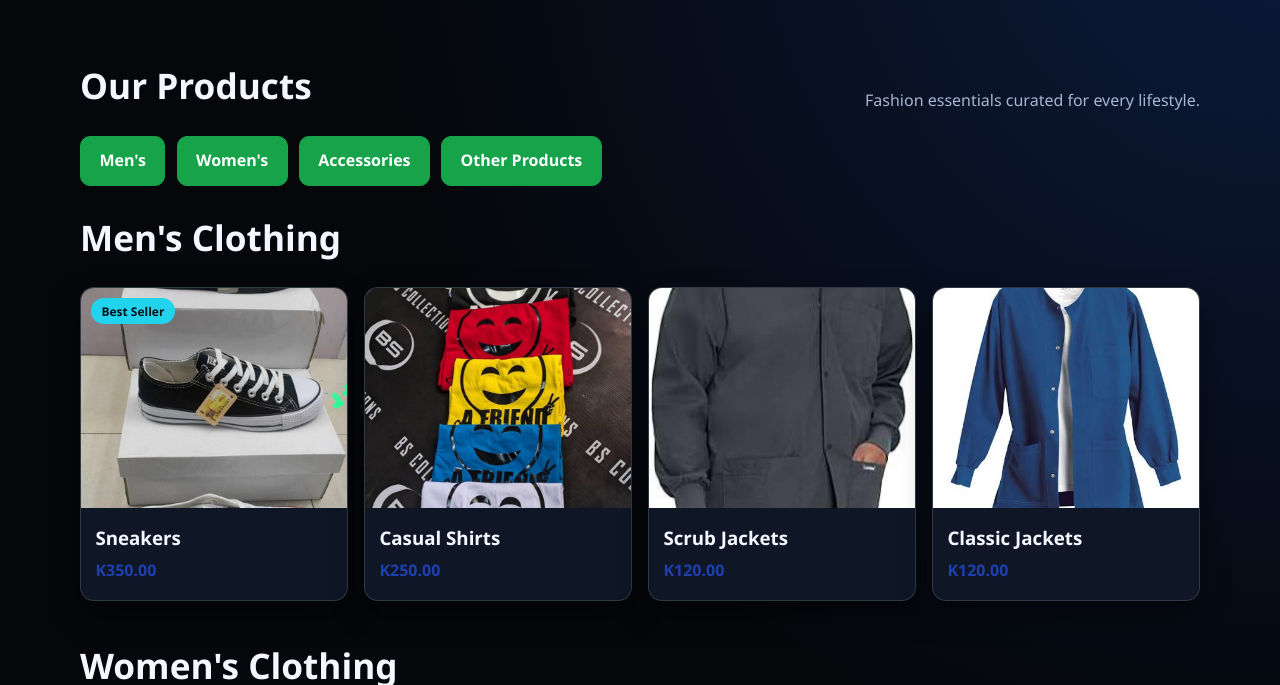
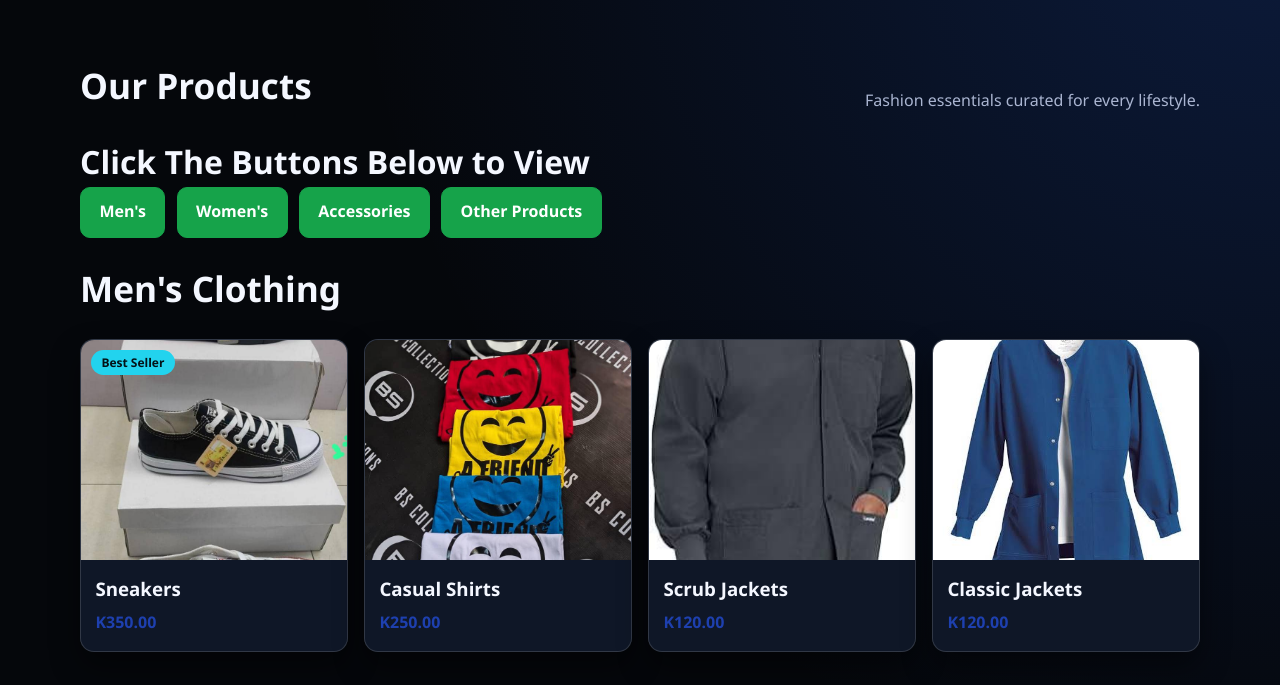
Before and after one commit to chesojohn5-rgb/Friendly-smile, a plain HTML site: page products.html in a window 1280 px wide. Shown: the part 121-806 px from the top of the page. Drawn offline with Linux system fonts and the light colour scheme.

Commit message:
Update products.html

```diff
--- a/products.html
+++ b/products.html
@@ -32,7 +32,7 @@
       <h1>Our Products</h1>
       <p class="muted">Fashion essentials curated for every lifestyle.</p>
     </div>
-
+        <h1>Click The Buttons Below to View</h1>
     <div class="product-tabs" aria-label="Product categories">
       <a class="btn btn-secondary" href="#mens">Men's</a>
       <a class="btn btn-secondary" href="#womens">Women's</a>
```
